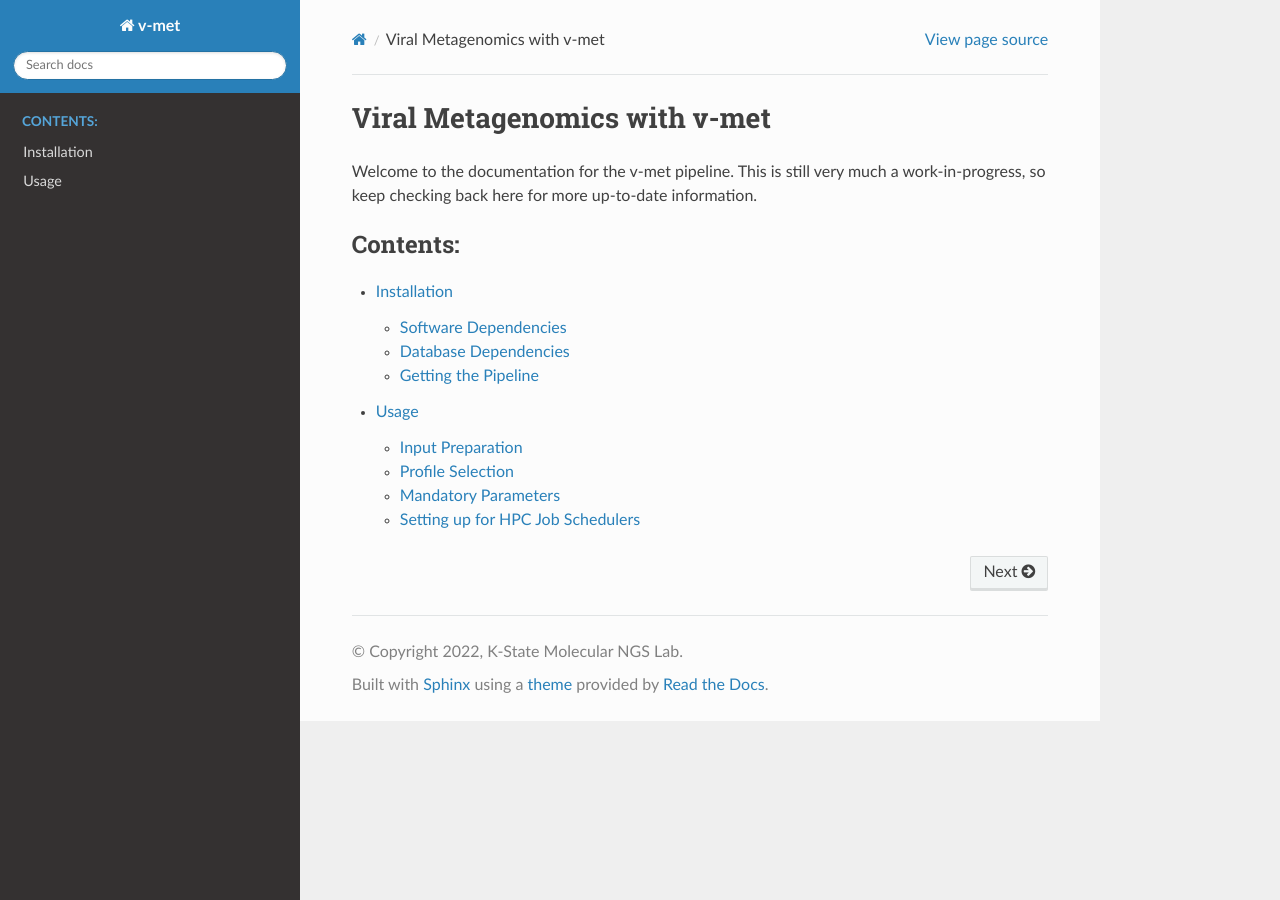
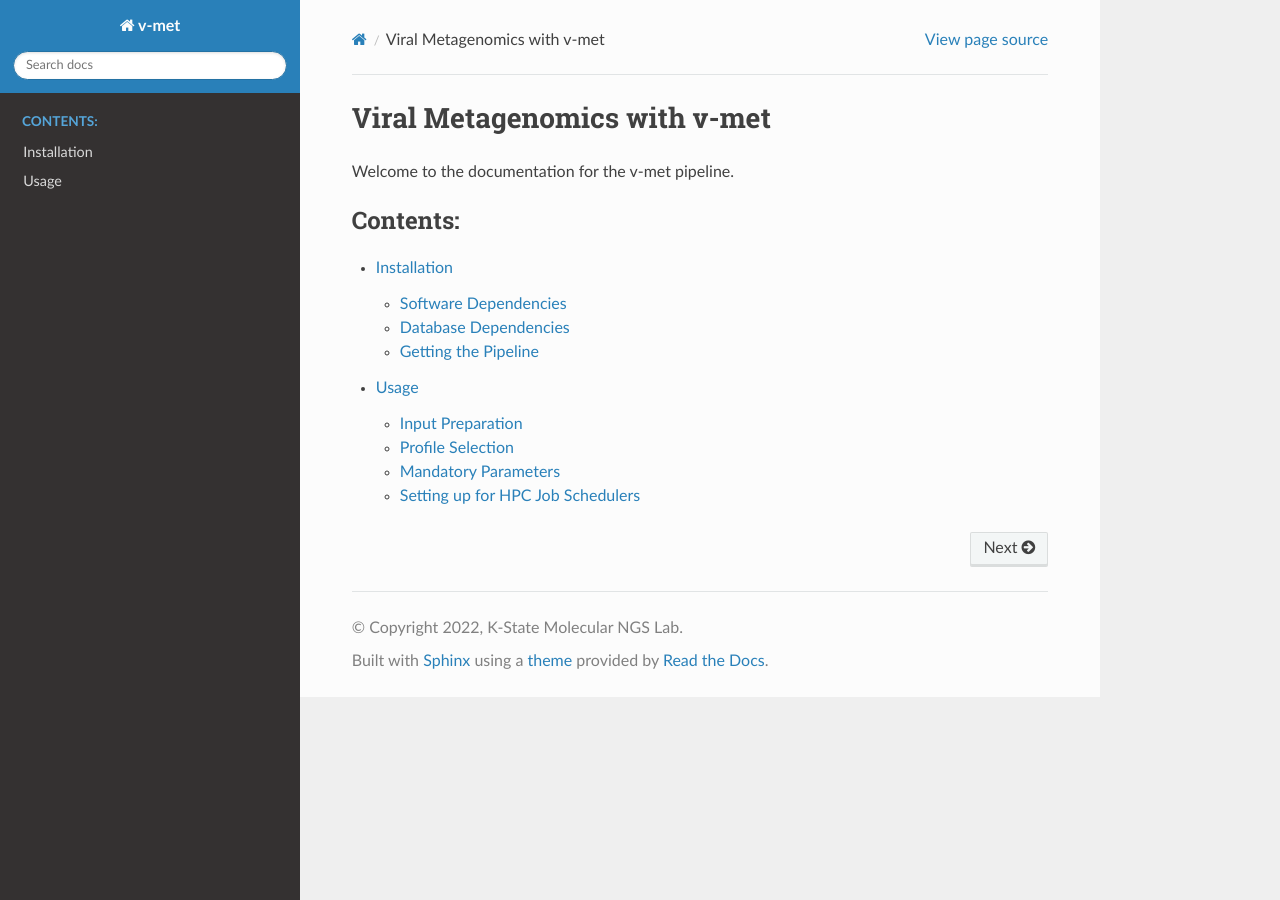
Before and after one commit to ksumngs/v-met, a Sphinx documentation site: the page built from docs/index.rst, in a window 1280 px wide. Built offline with Sphinx 7.4.7 and the Read the Docs theme 2.0.0, drawn with Linux system fonts in a browser that asks for light colours.

Commit message:
Update docs landing page
Signed-off-by: Thomas A. Christensen II <25492070+MillironX@users.noreply.github.com>

```diff
--- a/docs/index.rst
+++ b/docs/index.rst
@@ -1,8 +1,7 @@
 Viral Metagenomics with v-met
 =============================
 
-Welcome to the documentation for the v-met pipeline. This is still very much a
-work-in-progress, so keep checking back here for more up-to-date information.
+Welcome to the documentation for the v-met pipeline.
 
 .. toctree::
    :maxdepth: 2
```
